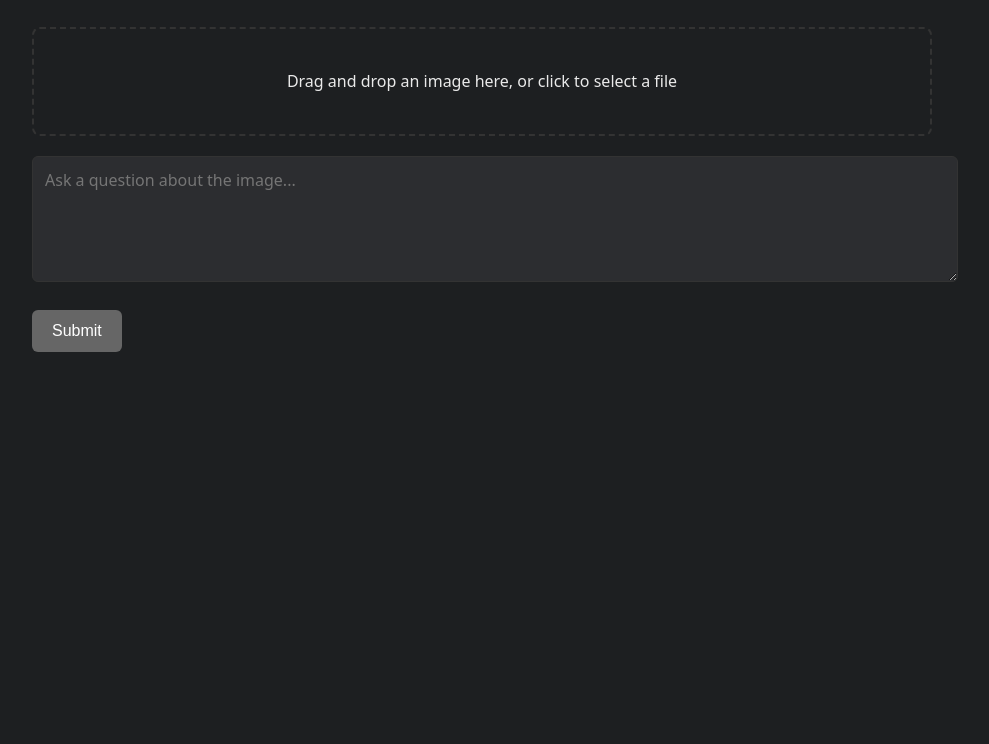
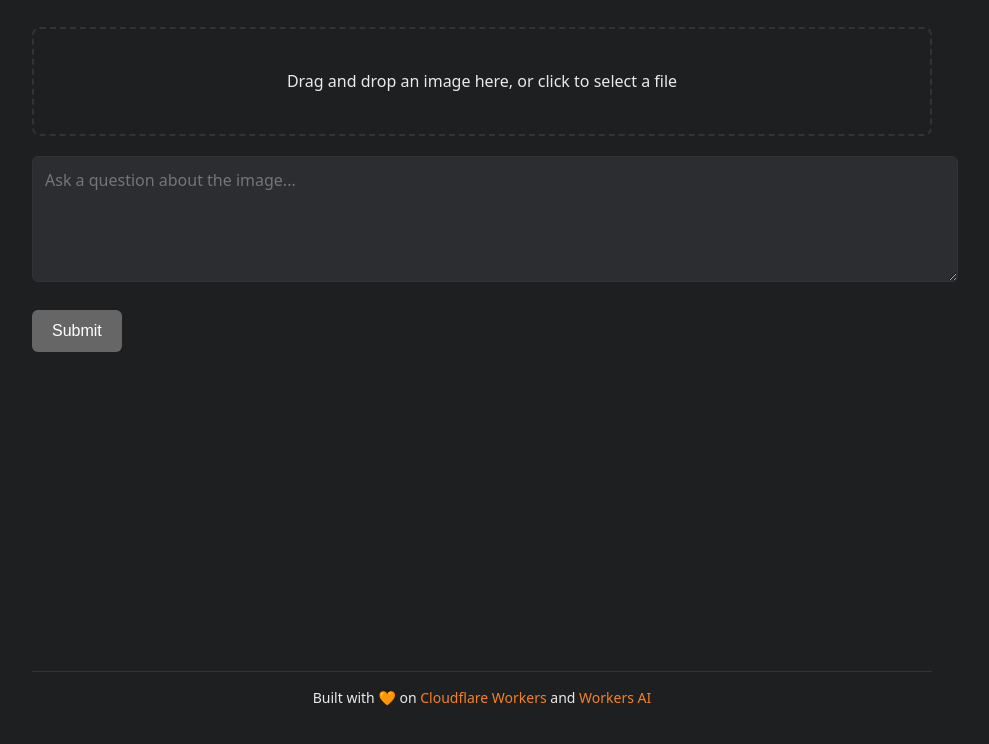
Before and after one commit to craigsdennis/llama-four-workers-ai, a website: page public/index.html in a window 1280 px wide. Shown: the part 96-840 px from the top of the page, without its empty margins (158-1147 px from the left). Before the commit the page ends 800 px from the top, so only its background shows below. Drawn offline with Linux system fonts and the light colour scheme.

```diff
--- a/public/index.html
+++ b/public/index.html
@@ -29,6 +29,10 @@
 			<div id="result"></div>
 		</div>
 
+		<footer>
+			Built with 🧡 on <a href="https://developers.cloudflare.com" target="_blank">Cloudflare Workers</a> and <a href="https://developers.cloudflare.com/workers-ai/models/llama-4-scout-17b-16e-instruct/" target="_blank">Workers AI</a>
+		</footer>
+
 		<script src="script.js"></script>
 	</body>
 </html>
--- a/public/styles.css
+++ b/public/styles.css
@@ -15,6 +15,9 @@
   margin: 0 auto;
   padding: 20px;
   line-height: 1.6;
+  min-height: 100vh;
+  display: flex;
+  flex-direction: column;
 }
 
 h1 {
@@ -110,3 +113,24 @@
 @keyframes spin {
   to { transform: rotate(360deg); }
 }
+
+.container {
+  flex: 1;
+}
+
+footer {
+  margin-top: 40px;
+  text-align: center;
+  padding: 15px 0;
+  border-top: 1px solid var(--border-color);
+  font-size: 14px;
+}
+
+footer a {
+  color: var(--accent-color);
+  text-decoration: none;
+}
+
+footer a:hover {
+  text-decoration: underline;
+}
```
Also changed, not shown: src/index.ts (+4 -3 lines).
